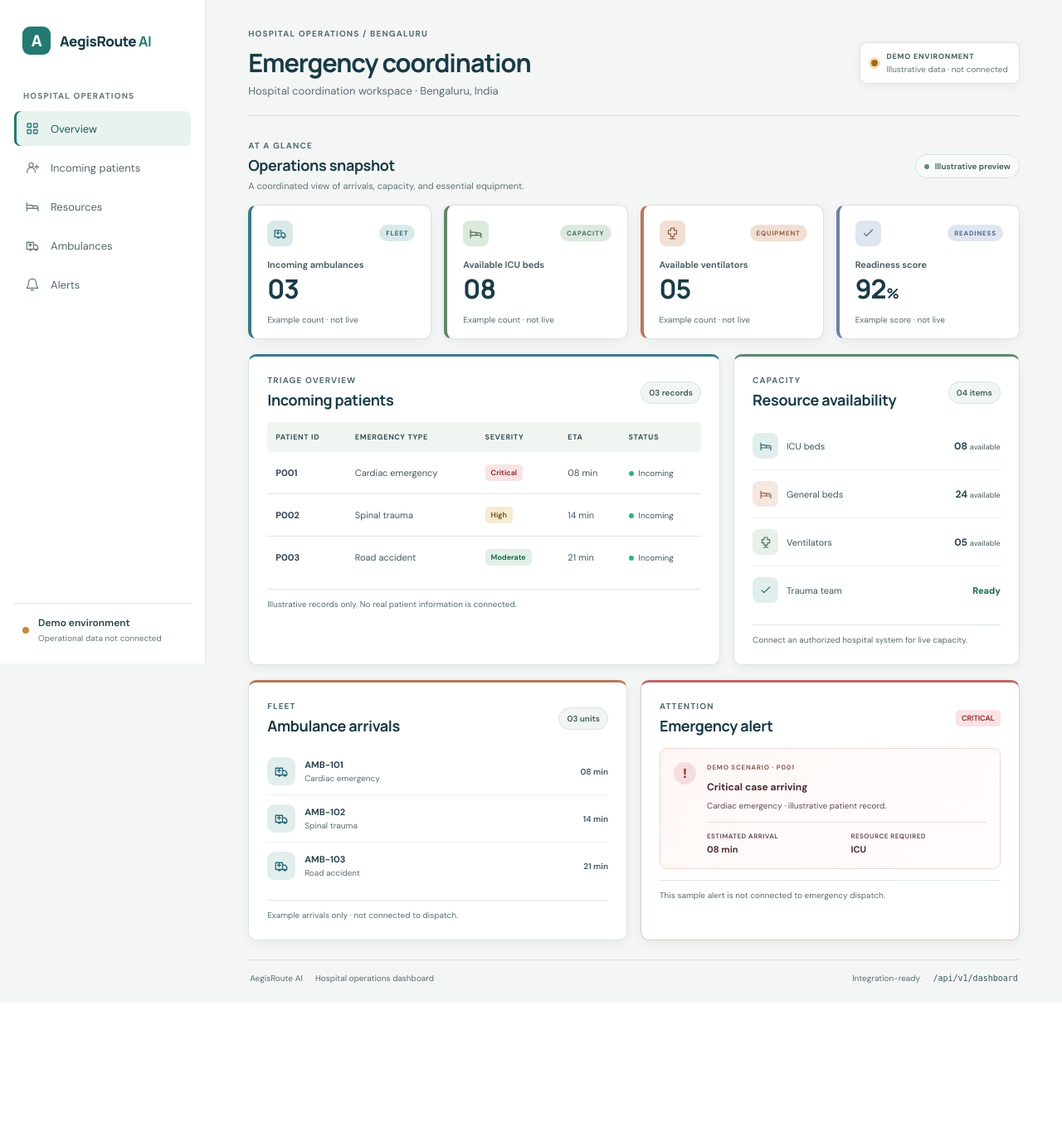
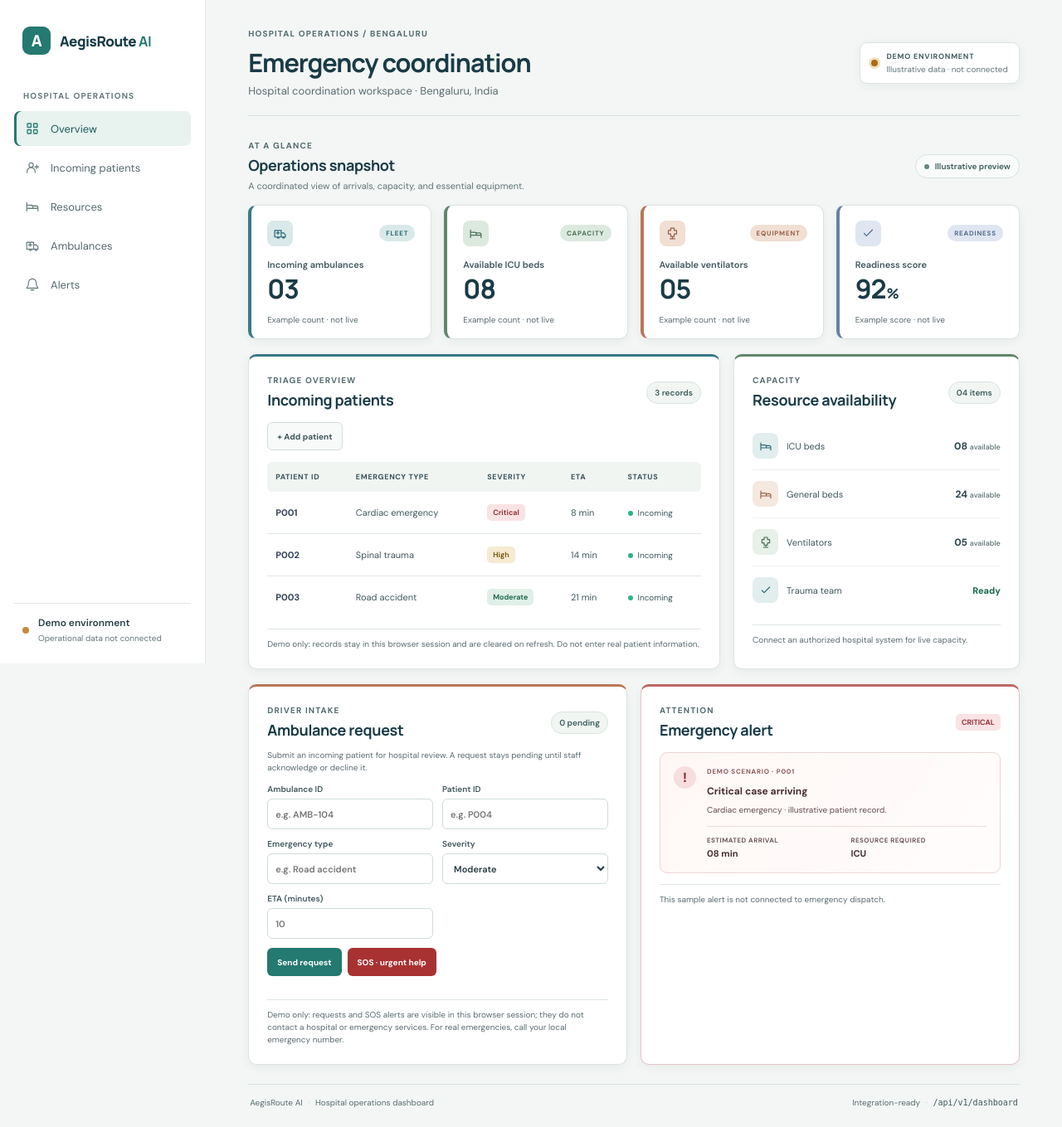
Before and after one commit to gitanjali-io/aegishospital, a Flask app: page / in a window 1280 px wide. Shown: the whole page at 83% size. Before the commit the page ends 1186 px from the top, so only its background shows below. Run offline with Flask 3, Linux system fonts and the light colour scheme.

Commit message:
Add patient and ambulance request workflows
Co-authored-by: Copilot <223556219+Copilot@users.noreply.github.com>

```diff
--- a/templates/hospital.html
+++ b/templates/hospital.html
@@ -5,7 +5,7 @@
     <meta name="viewport" content="width=device-width, initial-scale=1.0">
     <meta name="theme-color" content="#f3f6f4">
     <title>AegisRoute AI | Hospital Operations</title>
-    <link rel="stylesheet" href="{{ url_for('static', filename='css/style.css', v='23') }}">
+    <link rel="stylesheet" href="{{ url_for('static', filename='css/style.css', v='24') }}">
 </head>
 <body>
     <svg class="icon-library" xmlns="http://www.w3.org/2000/svg" aria-hidden="true">
@@ -66,19 +66,31 @@
             <article class="panel patients-panel" id="patients">
                 <div class="panel-heading">
                     <div><p class="eyebrow">TRIAGE OVERVIEW</p><h2>Incoming patients</h2></div>
-                    <span class="panel-count">03 records</span>
+                    <span class="panel-count" id="patient-count">03 records</span>
                 </div>
+                <details class="inline-form">
+                    <summary class="secondary-button">+ Add patient</summary>
+                    <form id="patient-form" class="form-grid">
+                        <label>Patient ID<input name="patientId" required maxlength="20" placeholder="e.g. P004"></label>
+                        <label>Emergency type<input name="emergencyType" required maxlength="80" placeholder="e.g. Cardiac emergency"></label>
+                        <label>Severity
+                            <select name="severity" required>
+                                <option value="Critical">Critical</option>
+                                <option value="High">High</option>
+                                <option value="Moderate" selected>Moderate</option>
+                            </select>
+                        </label>
+                        <label>ETA (minutes)<input name="eta" type="number" min="0" max="999" required placeholder="10"></label>
+                        <button class="primary-button" type="submit">Add patient record</button>
+                    </form>
+                </details>
                 <div class="table-wrap">
                     <table>
                         <thead><tr><th>Patient ID</th><th>Emergency type</th><th>Severity</th><th>ETA</th><th>Status</th></tr></thead>
-                        <tbody>
-                            <tr><td class="patient-id">P001</td><td>Cardiac emergency</td><td><span class="severity critical">Critical</span></td><td>08 min</td><td><span class="status-label"><span class="small-status-dot"></span> Incoming</span></td></tr>
-                            <tr><td class="patient-id">P002</td><td>Spinal trauma</td><td><span class="severity high">High</span></td><td>14 min</td><td><span class="status-label"><span class="small-status-dot"></span> Incoming</span></td></tr>
-                            <tr><td class="patient-id">P003</td><td>Road accident</td><td><span class="severity moderate">Moderate</span></td><td>21 min</td><td><span class="status-label"><span class="small-status-dot"></span> Incoming</span></td></tr>
-                        </tbody>
+                        <tbody id="patients-body"></tbody>
                     </table>
                 </div>
-                <p class="demo-note">Illustrative records only. No real patient information is connected.</p>
+                <p class="demo-note">Demo only: records stay in this browser session and are cleared on refresh. Do not enter real patient information.</p>
             </article>
 
             <article class="panel resources-panel" id="resources">
@@ -93,11 +105,27 @@
 
         <section class="bottom-grid">
             <article class="panel" id="ambulances">
-                <div class="panel-heading"><div><p class="eyebrow">FLEET</p><h2>Ambulance arrivals</h2></div><span class="panel-count">03 units</span></div>
-                <div class="arrival-row"><span class="arrival-icon" aria-hidden="true"><svg class="ui-icon"><use href="#icon-ambulance"/></svg></span><div><strong>AMB-101</strong><small>Cardiac emergency</small></div><span class="arrival-eta">08 min</span></div>
-                <div class="arrival-row"><span class="arrival-icon" aria-hidden="true"><svg class="ui-icon"><use href="#icon-ambulance"/></svg></span><div><strong>AMB-102</strong><small>Spinal trauma</small></div><span class="arrival-eta">14 min</span></div>
-                <div class="arrival-row"><span class="arrival-icon" aria-hidden="true"><svg class="ui-icon"><use href="#icon-ambulance"/></svg></span><div><strong>AMB-103</strong><small>Road accident</small></div><span class="arrival-eta">21 min</span></div>
-                <p class="demo-note">Example arrivals only · not connected to dispatch.</p>
+                <div class="panel-heading"><div><p class="eyebrow">DRIVER INTAKE</p><h2>Ambulance request</h2></div><span class="panel-count" id="request-count">0 pending</span></div>
+                <p class="form-intro">Submit an incoming patient for hospital review. A request stays pending until staff acknowledge or decline it.</p>
+                <form id="ambulance-form" class="form-grid">
+                    <label>Ambulance ID<input name="ambulanceId" required maxlength="20" placeholder="e.g. AMB-104"></label>
+                    <label>Patient ID<input name="patientId" required maxlength="20" placeholder="e.g. P004"></label>
+                    <label>Emergency type<input name="emergencyType" required maxlength="80" placeholder="e.g. Road accident"></label>
+                    <label>Severity
+                        <select name="severity" required>
+                            <option value="Critical">Critical</option>
+                            <option value="High">High</option>
+                            <option value="Moderate" selected>Moderate</option>
+                        </select>
+                    </label>
+                    <label>ETA (minutes)<input name="eta" type="number" min="0" max="999" required placeholder="10"></label>
+                    <div class="form-actions">
+                        <button class="primary-button" type="submit">Send request</button>
+                        <button class="sos-button" id="sos-button" type="button">SOS · urgent help</button>
+                    </div>
+                </form>
+                <div class="request-list" id="request-list" aria-live="polite"></div>
+                <p class="demo-note">Demo only: requests and SOS alerts are visible in this browser session; they do not contact a hospital or emergency services. For real emergencies, call your local emergency number.</p>
             </article>
             <article class="panel alert-panel" id="alerts">
                 <div class="panel-heading"><div><p class="eyebrow">ATTENTION</p><h2>Emergency alert</h2></div><span class="severity critical">CRITICAL</span></div>
@@ -121,7 +149,8 @@
             <span>AegisRoute AI <span class="footer-separator">·</span> Hospital operations dashboard</span>
             <span>Integration-ready <span class="footer-separator">·</span> <code>/api/v1/dashboard</code></span>
         </footer>
+        <p id="dashboard-message" class="visually-hidden" role="status" aria-live="polite"></p>
     </main>
-    <script src="{{ url_for('static', filename='js/script.js', v='6') }}" defer></script>
+    <script src="{{ url_for('static', filename='js/script.js', v='7') }}" defer></script>
 </body>
 </html>
--- a/templates/static/css/style.css
+++ b/templates/static/css/style.css
@@ -107,6 +107,35 @@ h1 { margin: 7px 0 5px; color: var(--navy); font-size: clamp(24px, 2.4vw, 31px);
 .bottom-grid > .panel:first-child { border-top: 3px solid #b97757; }
 .alert-panel { border-top: 3px solid #bd6865; }
 .panel-heading { margin-bottom: 15px; }
+.inline-form { margin: 0 0 14px; }
+.inline-form summary { display: inline-flex; cursor: pointer; list-style: none; }
+.inline-form summary::-webkit-details-marker { display: none; }
+.form-grid { display: grid; grid-template-columns: repeat(2, minmax(0, 1fr)); gap: 11px; margin: 12px 0 15px; }
+.form-grid label { display: grid; gap: 5px; color: #40575d; font-size: 10px; font-weight: 600; }
+.form-grid input, .form-grid select { width: 100%; min-width: 0; min-height: 37px; padding: 8px 9px; border: 1px solid #cfdcd6; border-radius: 6px; color: #283b42; background: #fff; font: inherit; font-size: 11px; }
+.form-grid input:focus, .form-grid select:focus { border-color: #43877e; outline: 2px solid #b9d8d1; outline-offset: 1px; }
+.primary-button, .secondary-button, .sos-button { display: inline-flex; min-height: 34px; align-items: center; justify-content: center; padding: 8px 11px; border: 1px solid transparent; border-radius: 6px; cursor: pointer; font-size: 10px; font-weight: 700; text-decoration: none; }
+.primary-button { color: #fff; background: #247970; }
+.primary-button:hover { background: #1b625b; }
+.secondary-button { color: #40575d; border-color: #d3dfd9; background: #f7faf8; }
+.secondary-button:hover { background: #edf4f0; }
+.sos-button { color: #fff; background: #a83232; }
+.sos-button:hover { background: #852727; }
+.form-grid > .primary-button { justify-self: start; }
+.form-intro { margin: -4px 0 12px; color: #5b6d72; font-size: 10px; line-height: 1.5; }
+.form-actions, .request-actions { display: flex; flex-wrap: wrap; align-items: center; gap: 7px; }
+.form-actions { grid-column: 1 / -1; }
+.request-list { display: grid; gap: 9px; }
+.request-card { display: flex; align-items: center; justify-content: space-between; gap: 12px; padding: 11px; border: 1px solid #dbe5e1; border-radius: 7px; background: #f8fbf9; }
+.request-sos { border-color: #e4b7b7; background: #fff7f6; }
+.request-details { display: grid; min-width: 0; gap: 4px; }
+.request-details strong { color: #2b434b; font-size: 11px; }
+.request-details > span { color: #5b6d72; font-size: 10px; }
+.request-details .request-state { color: #246452; font-weight: 700; }
+.request-sos .request-state { color: #9c292d; }
+.request-actions { flex: 0 0 auto; }
+.request-actions .primary-button, .request-actions .secondary-button { min-height: 30px; padding: 6px 8px; }
+.visually-hidden { position: absolute; width: 1px; height: 1px; overflow: hidden; clip: rect(0, 0, 0, 0); white-space: nowrap; clip-path: inset(50%); }
 .table-wrap { overflow-x: auto; }
 table { width: 100%; border-collapse: collapse; text-align: left; white-space: nowrap; }
 th { padding: 12px 10px; color: #385158; background: #f0f5f2; font-size: 9px; font-weight: 700; letter-spacing: .65px; text-transform: uppercase; }
@@ -186,6 +215,8 @@ tbody tr:last-child td { border-bottom: 0; }
     .snapshot-tag { align-self: flex-start; }
     .panel { padding: 15px 12px; }
     .footer { flex-direction: column; }
+    .form-grid { grid-template-columns: 1fr; }
+    .request-card { align-items: flex-start; flex-direction: column; }
 }
 @media (prefers-reduced-motion: reduce) {
     *, *::before, *::after { scroll-behavior: auto !important; transition-duration: .01ms !important; }
--- a/templates/static/js/script.js
+++ b/templates/static/js/script.js
@@ -4,3 +4,184 @@ document.querySelectorAll(".sidebar nav a").forEach((link) => {
         link.classList.add("active");
     });
 });
+
+const patients = [
+    { id: "P001", emergencyType: "Cardiac emergency", severity: "Critical", eta: 8, status: "Incoming" },
+    { id: "P002", emergencyType: "Spinal trauma", severity: "High", eta: 14, status: "Incoming" },
+    { id: "P003", emergencyType: "Road accident", severity: "Moderate", eta: 21, status: "Incoming" },
+];
+const requests = [];
+const patientForm = document.querySelector("#patient-form");
+const ambulanceForm = document.querySelector("#ambulance-form");
+const patientsBody = document.querySelector("#patients-body");
+const requestList = document.querySelector("#request-list");
+const dashboardMessage = document.querySelector("#dashboard-message");
+
+function showMessage(message) {
+    dashboardMessage.textContent = message;
+}
+
+function createCell(text, className) {
+    const cell = document.createElement("td");
+    cell.textContent = text;
+    if (className) cell.className = className;
+    return cell;
+}
+
+function renderPatients() {
+    patientsBody.replaceChildren();
+    patients.forEach((patient) => {
+        const row = document.createElement("tr");
+        row.append(createCell(patient.id, "patient-id"));
+        row.append(createCell(patient.emergencyType));
+
+        const severityCell = document.createElement("td");
+        const severity = document.createElement("span");
+        severity.className = `severity ${patient.severity.toLowerCase()}`;
+        severity.textContent = patient.severity;
+        severityCell.append(severity);
+        row.append(severityCell);
+
+        row.append(createCell(`${patient.eta} min`));
+        const statusCell = document.createElement("td");
+        const status = document.createElement("span");
+        status.className = "status-label";
+        const dot = document.createElement("span");
+        dot.className = "small-status-dot";
+        dot.setAttribute("aria-hidden", "true");
+        status.append(dot, document.createTextNode(` ${patient.status}`));
+        statusCell.append(status);
+        row.append(statusCell);
+        patientsBody.append(row);
+    });
+    document.querySelector("#patient-count").textContent =
+        `${patients.length} ${patients.length === 1 ? "record" : "records"}`;
+}
+
+function renderRequests() {
+    requestList.replaceChildren();
+    const pendingCount = requests.filter((request) => request.status === "Pending acknowledgment").length;
+    document.querySelector("#request-count").textContent = `${pendingCount} pending`;
+
+    requests.forEach((request) => {
+        const card = document.createElement("article");
+        card.className = `request-card${request.sos ? " request-sos" : ""}`;
+
+        const details = document.createElement("div");
+        details.className = "request-details";
+        const title = document.createElement("strong");
+        title.textContent = `${request.ambulanceId} · ${request.patientId}`;
+        const description = document.createElement("span");
+        description.textContent =
+            `${request.emergencyType} · ${request.severity} · ETA ${request.eta} min`;
+        const state = document.createElement("span");
+        state.className = "request-state";
+        state.textContent = `${request.sos ? "SOS · " : ""}${request.status}`;
+        details.append(title, description, state);
+        card.append(details);
+
+        if (request.status === "Pending acknowledgment") {
+            const actions = document.createElement("div");
+            actions.className = "request-actions";
+            ["acknowledge", "decline"].forEach((action) => {
+                const button = document.createElement("button");
+                button.type = "button";
+                button.className = action === "acknowledge" ? "primary-button" : "secondary-button";
+                button.dataset.requestId = request.id;
+                button.dataset.action = action;
+                button.textContent = action === "acknowledge" ? "Acknowledge" : "Decline";
+                actions.append(button);
+            });
+            card.append(actions);
+        }
+        requestList.append(card);
+    });
+}
+
+function readForm(form) {
+    return Object.fromEntries(new FormData(form).entries());
+}
+
+function addRequest(form, isSos = false) {
+    if (!form.reportValidity()) return;
+    const values = readForm(form);
+    const patientId = values.patientId.trim().toUpperCase();
+    const ambulanceId = values.ambulanceId.trim().toUpperCase();
+    const existingPatient = patients.find((patient) => patient.id === patientId);
+    const patientDetails = {
+        id: patientId,
+        emergencyType: values.emergencyType.trim(),
+        severity: isSos ? "Critical" : values.severity,
+        eta: Number(values.eta),
+        status: "Pending acknowledgment",
+    };
+
+    if (existingPatient) Object.assign(existingPatient, patientDetails);
+    else patients.unshift(patientDetails);
+
+    requests.unshift({
+        id: globalThis.crypto?.randomUUID?.() ?? `${Date.now()}-${requests.length}`,
+        ambulanceId,
+        patientId,
+        emergencyType: patientDetails.emergencyType,
+        severity: patientDetails.severity,
+        eta: patientDetails.eta,
+        status: "Pending acknowledgment",
+        sos: isSos,
+    });
+    renderPatients();
+    renderRequests();
+    showMessage(isSos ? "SOS request added to the demo acknowledgment queue." : "Ambulance request added to the demo acknowledgment queue.");
+    form.reset();
+}
+
+patientForm.addEventListener("submit", (event) => {
+    event.preventDefault();
+    const values = readForm(patientForm);
+    const patientId = values.patientId.trim().toUpperCase();
+    if (patients.some((patient) => patient.id === patientId)) {
+        showMessage(`Patient ID ${patientId} already exists. Use a unique ID.`);
+        patientForm.elements.patientId.focus();
+        return;
+    }
+
+    patients.unshift({
+        id: patientId,
+        emergencyType: values.emergencyType.trim(),
+        severity: values.severity,
+        eta: Number(values.eta),
+        status: "Incoming",
+    });
+    renderPatients();
+    showMessage(`Demo patient ${patientId} added.`);
+    patientForm.reset();
+});
+
+ambulanceForm.addEventListener("submit", (event) => {
+    event.preventDefault();
+    addRequest(ambulanceForm);
+});
+
+document.querySelector("#sos-button").addEventListener("click", () => {
+    if (!ambulanceForm.reportValidity()) return;
+    if (window.confirm("Send a demo SOS request to the on-screen acknowledgment queue? This will not contact emergency services.")) {
+        addRequest(ambulanceForm, true);
+    }
+});
+
+requestList.addEventListener("click", (event) => {
+    const button = event.target.closest("button[data-request-id]");
+    if (!button) return;
+    const request = requests.find((item) => item.id === button.dataset.requestId);
+    if (!request || request.status !== "Pending acknowledgment") return;
+
+    request.status = button.dataset.action === "acknowledge" ? "Acknowledged" : "Declined";
+    const patient = patients.find((item) => item.id === request.patientId);
+    if (patient) patient.status = request.status;
+    renderPatients();
+    renderRequests();
+    showMessage(`Request from ${request.ambulanceId} ${request.status.toLowerCase()}.`);
+});
+
+renderPatients();
+renderRequests();
```
Also changed, not shown: tests/test_dashboard.py (+17 -0 lines).
